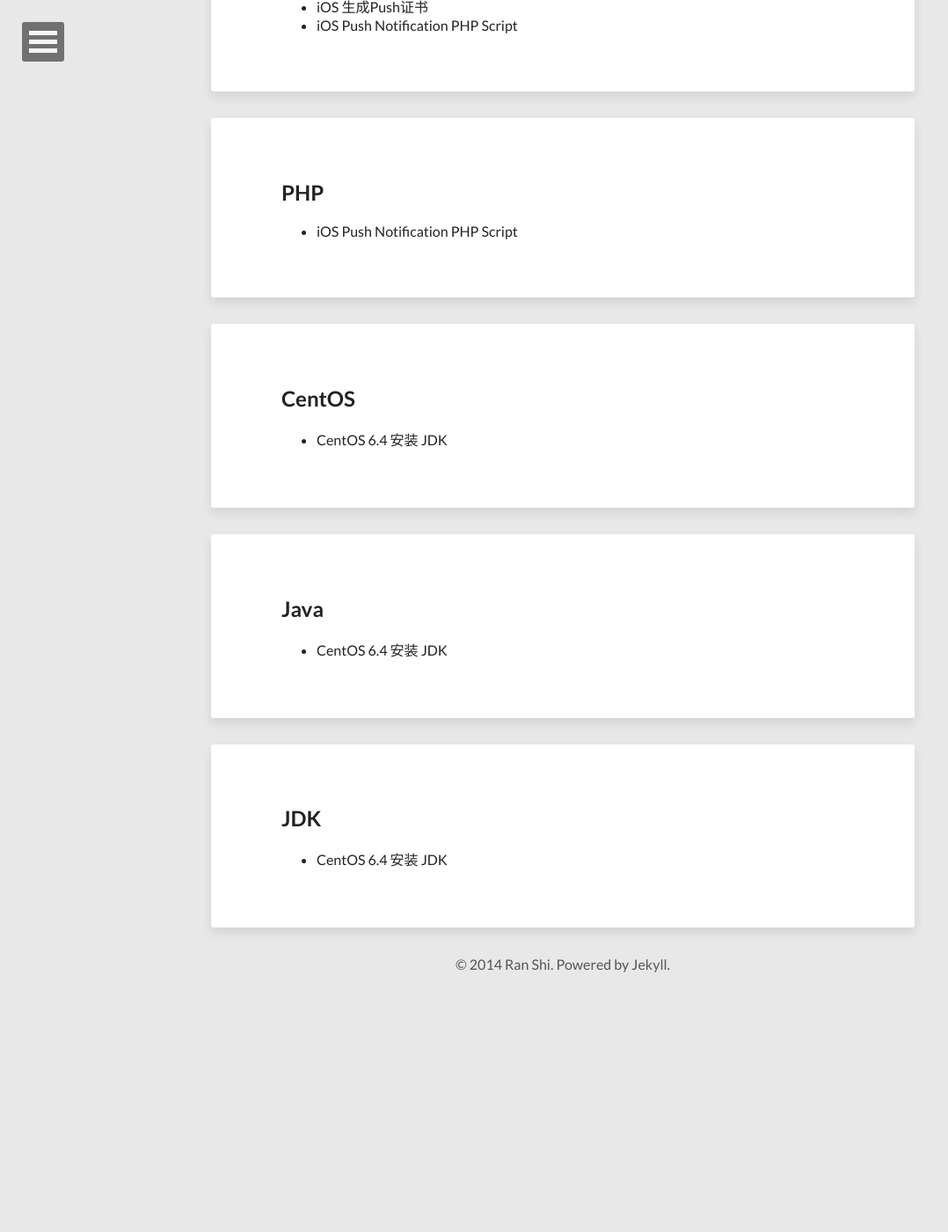
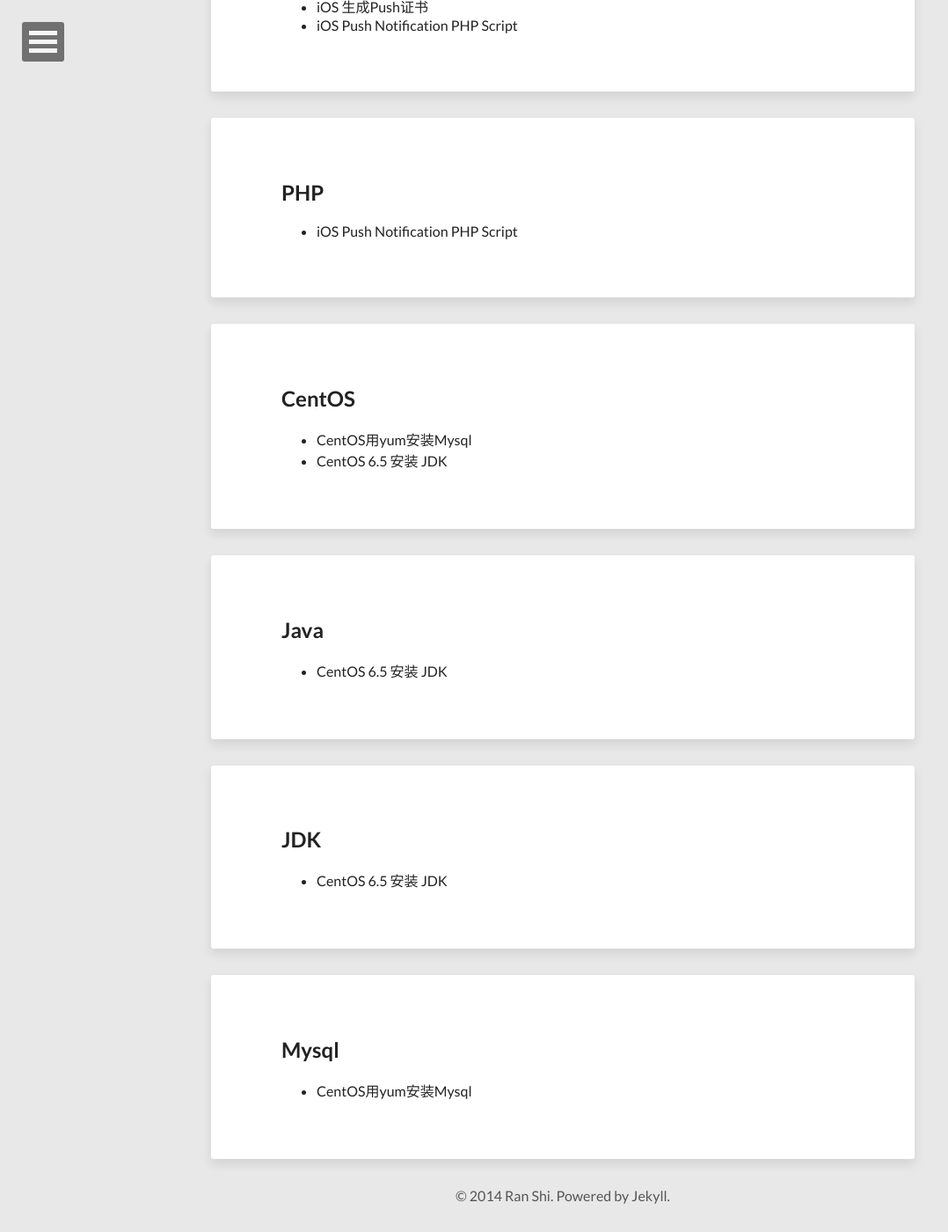
Before and after one commit to Sean8694/Sean8694.github.io_old, a Jekyll site: the page built from tags.html, in a window 1280 px wide and 1400 px high, scrolled down 1319 px. Shown: the whole window at 88% size, without its empty margins (0-1078 px from the left). Built offline with Jekyll 4.4.1, drawn with Linux system fonts in a browser that asks for light colours; nearby versions of some CDN libraries; before the commit the page ends 2456 px from its top, so only the background shows below that.

Commit message:
add post

```diff
--- a/_posts/2014-06-26-centos-install-java.md
+++ b/_posts/2014-06-26-centos-install-java.md
@@ -1,13 +1,13 @@
 ---
 layout: post
-title: "CentOS 6.4 安装 JDK"
+title: "CentOS 6.5 安装 JDK"
 modified: 2014-06-26 13:20:06 +0800
 tags: [CentOS, Java, JDK]
 ---
 
 安装了CentOS后，需要安装JDK，系统默认安装了OpenJDK，所以需要先将其卸载，再重新安装。
 
-1. 删除OpenJDK
+###1. 删除OpenJDK
 
 检验系统原版本
 
@@ -41,7 +41,7 @@ $ rpm -e --nodeps java-1.7.0-openjdk-1.7.0.55-2.4.7.1.el6_5.x86_64
 
 {% endhighlight %}
 
-2. 安装JDK
+###2. 安装JDK
 
 先在官网下载好JDK的安装包，此处下载了jdk8u5的rpm包
 
@@ -66,7 +66,7 @@ Java HotSpot(TM) 64-Bit Server VM (build 25.5-b02, mixed mode)
 
 安装成功
 
-3. 配置环境变量
+###3. 配置环境变量
 
 修改系统环境变量文件
 
--- /dev/null
+++ b/_posts/2014-06-26-centos-mysql-installation.md
@@ -0,0 +1,79 @@
+---
+layout: post
+title: "CentOS用yum安装Mysql"
+modified: 2014-06-26 14:51:58 +0800
+tags: [CentOS, Mysql]
+---
+
+###1. 用yum安装mysql
+
+{% highlight bash %}
+
+$ yum -y install mysql mysql-server mysql-devel
+
+{% endhighlight %}
+
+mysql安装工作即可完成
+
+###2. mysqld服务开机启动
+
+首先查看mysqld服务配置
+
+{% highlight bash %}
+
+$ chkconfig --list | grep mysqld
+mysqld         	0:关闭	1:关闭	2:关闭	3:关闭	4:关闭	5:关闭	6:关闭
+
+{% endhighlight %}
+
+需要mysqld开机启动，则需要执行
+
+{% highlight bash %}
+
+$ chkconfig mysqld on
+
+{% endhighlight %}
+
+再次查看
+
+{% highlight bash %}
+
+$ chkconfig --list | grep mysqld
+mysqld         	0:关闭	1:关闭	2:启用	3:启用	4:启用	5:启用	6:关闭
+
+{% endhighlight %}
+
+配置完工，启动服务
+
+{% highlight bash %}
+
+$ service mysqld start
+
+{% endhighlight %}
+
+###3. 初始化root密码和允许远程访问
+
+初始化root密码，进入mysql数据库
+
+{% highlight bash %}
+
+mysql>update user set password=PASSWORD(‘123456’) where User='root';
+
+{% endhighlight %}
+
+授权远程登陆
+
+{% highlight bash %}
+
+mysql>GRANT ALL PRIVILEGES ON *.* TO 'root'@'%' IDENTIFIED BY '123456' WITH GRANT OPTION;
+mysql>FLUSH PRIVILEGES;
+
+{% endhighlight %}
+
+> ###References:
+>
+> [linux下使用yum安装mysql](http://www.2cto.com/database/201207/141878.html)
+>
+> [CentOS6.2下YUM安装MySQL](http://winteragain.blog.51cto.com/1436066/1147962)
+>
+> [Mysql初始化root密码和允许远程访问](http://www.cnblogs.com/cnblogsfans/archive/2009/09/21/1570942.html)
--- a/index.html
+++ b/index.html
@@ -1,6 +1,6 @@
 ---
 layout: post-index
-title: Home
+title: Don't Repeat Yourself
 description: "Describe this nonsense."
 tags: [Jekyll, theme, themes, responsive, blog, modern]
 image:
```
